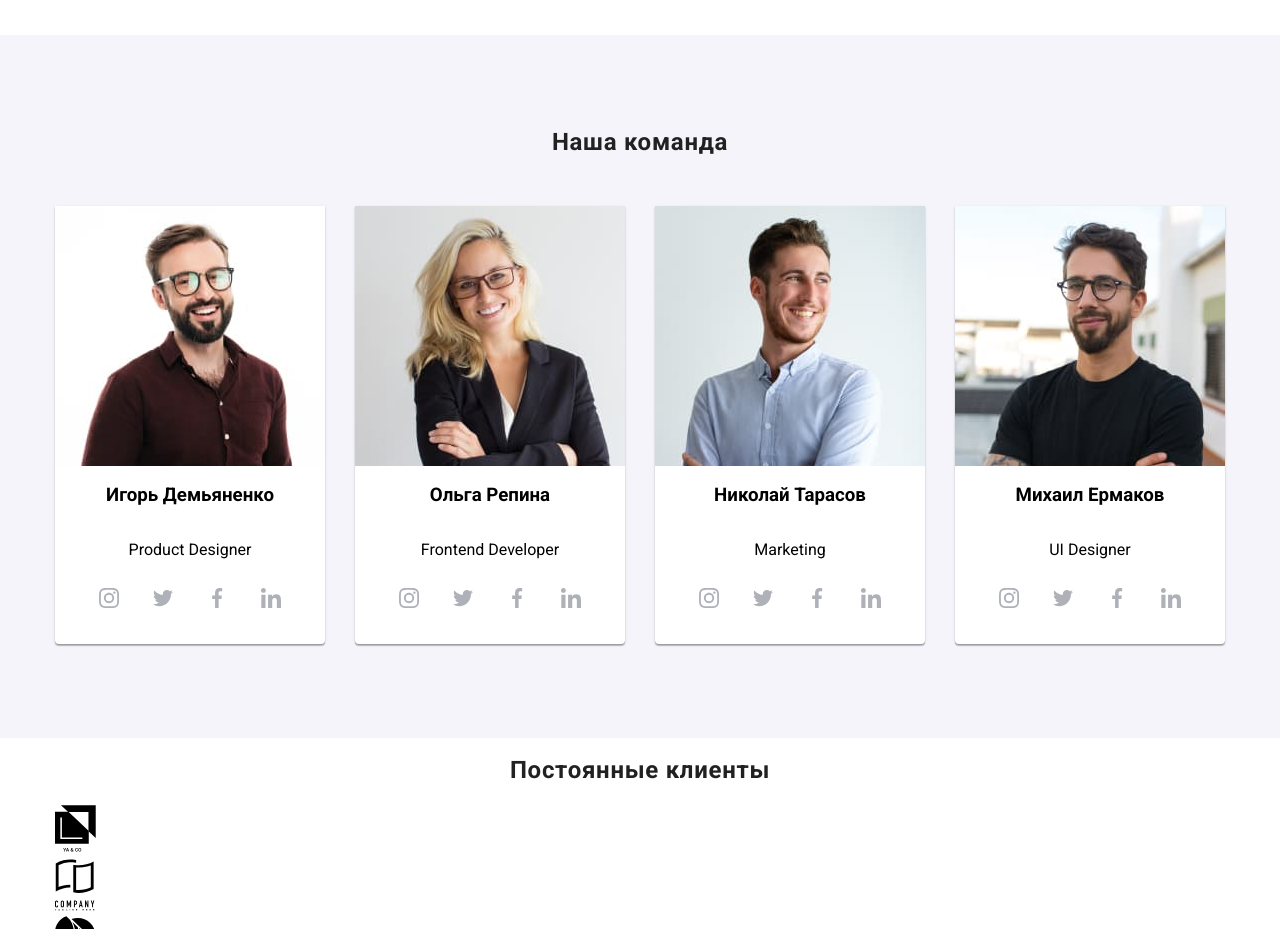
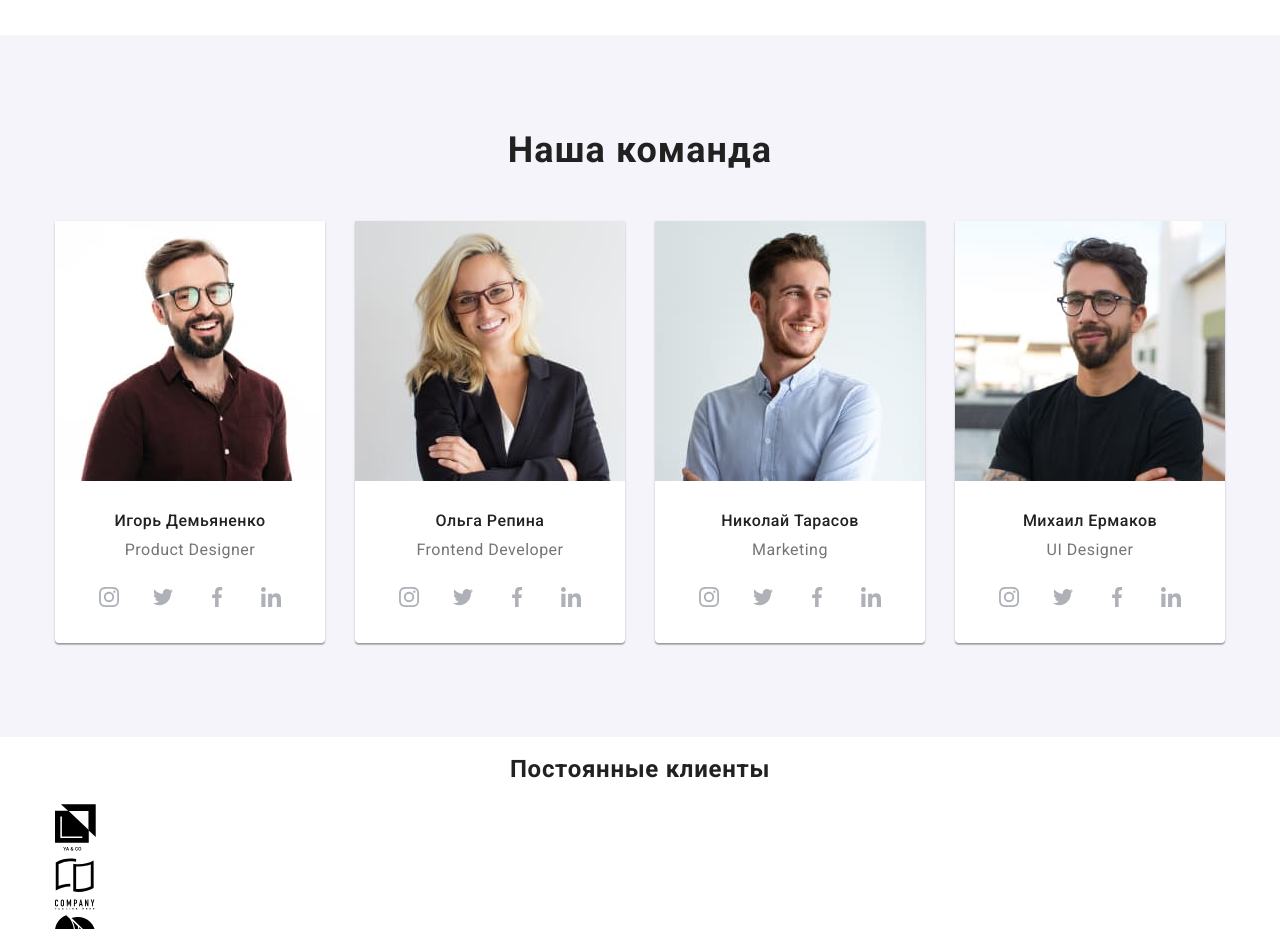
Before and after one commit to Mosandr/goit-markup-hw-08, a plain HTML site: page index.html in a window 1280 px wide. Shown: the part 1480-2409 px from the top of the page. Drawn offline with nearby package versions, Linux system fonts and the light colour scheme.

Commit message:
Adapted pixture size on team

```diff
--- a/sass/layout/_team.scss
+++ b/sass/layout/_team.scss
@@ -11,17 +11,23 @@
   &__title {
     margin-top: 0;
     margin-bottom: 30px;
+    font-size: 28px;
+    line-height: 1.178;
 
     @media screen and (min-width: $desktop) {
       margin-bottom: 50px;
+      font-size: 36px;
+      line-height: 1.167;
     }
   }
 
   &__list {
+    display: flex;
+    flex-flow: column;
     margin: -15px;
 
     @media screen and (min-width: $tablet) {
-      display: flex;
+      flex-flow: row;
       flex-wrap: wrap;
     }
   }
@@ -31,8 +37,8 @@
     flex-flow: column;
     align-items: center;
 
+    padding-bottom: 24px;
     margin: 15px;
-    padding-bottom: 24px;
 
     background: $card-bg;
     box-shadow: 0px 1px 3px rgba(0, 0, 0, 0.12), 0px 1px 1px rgba(0, 0, 0, 0.14),
@@ -47,31 +53,42 @@
       flex-basis: calc((100% - 120px) / 4);
     }
   }
+
+  &__img {
+    margin-bottom: 30px;
+    width: 450px;
+    height: 460px;
+
+    @media screen and (min-width: $tablet) {
+      width: 354px;
+      height: 374px;
+    }
+
+    @media screen and (min-width: $desktop) {
+      width: 270px;
+      height: 260px;
+    }
+  }
+  &__subtitle {
+    margin-top: 0px;
+    margin-bottom: 10px;
+
+    font-weight: 500;
+    font-size: 16px;
+    line-height: 1.188;
+    text-align: center;
+    letter-spacing: 0.03em;
+    color: $title-light-theme-color;
+  }
+
+  &__description {
+    margin-top: 0px;
+    margin-bottom: 16px;
+    font-weight: 400;
+    font-size: 16px;
+    line-height: 1.188;
+    text-align: center;
+    letter-spacing: 0.03em;
+    color: $description-color;
+  }
 }
-
-//   &__img {
-//     margin-bottom: 30px;
-//   }
-//   &__subtitle {
-//     margin-top: 0px;
-//     margin-bottom: 10px;
-
-//     font-weight: 500;
-//     font-size: 16px;
-//     line-height: 1.188;
-//     text-align: center;
-//     letter-spacing: 0.03em;
-//     color: $title-light-theme-color;
-//   }
-
-//   &__description {
-//     margin-top: 0px;
-//     margin-bottom: 16px;
-//     font-weight: 400;
-//     font-size: 16px;
-//     line-height: 1.188;
-//     text-align: center;
-//     letter-spacing: 0.03em;
-//     color: $description-color;
-//   }
-// }
```
Also changed, not shown: css/main.css, css/main.min.css, 2 other files.
